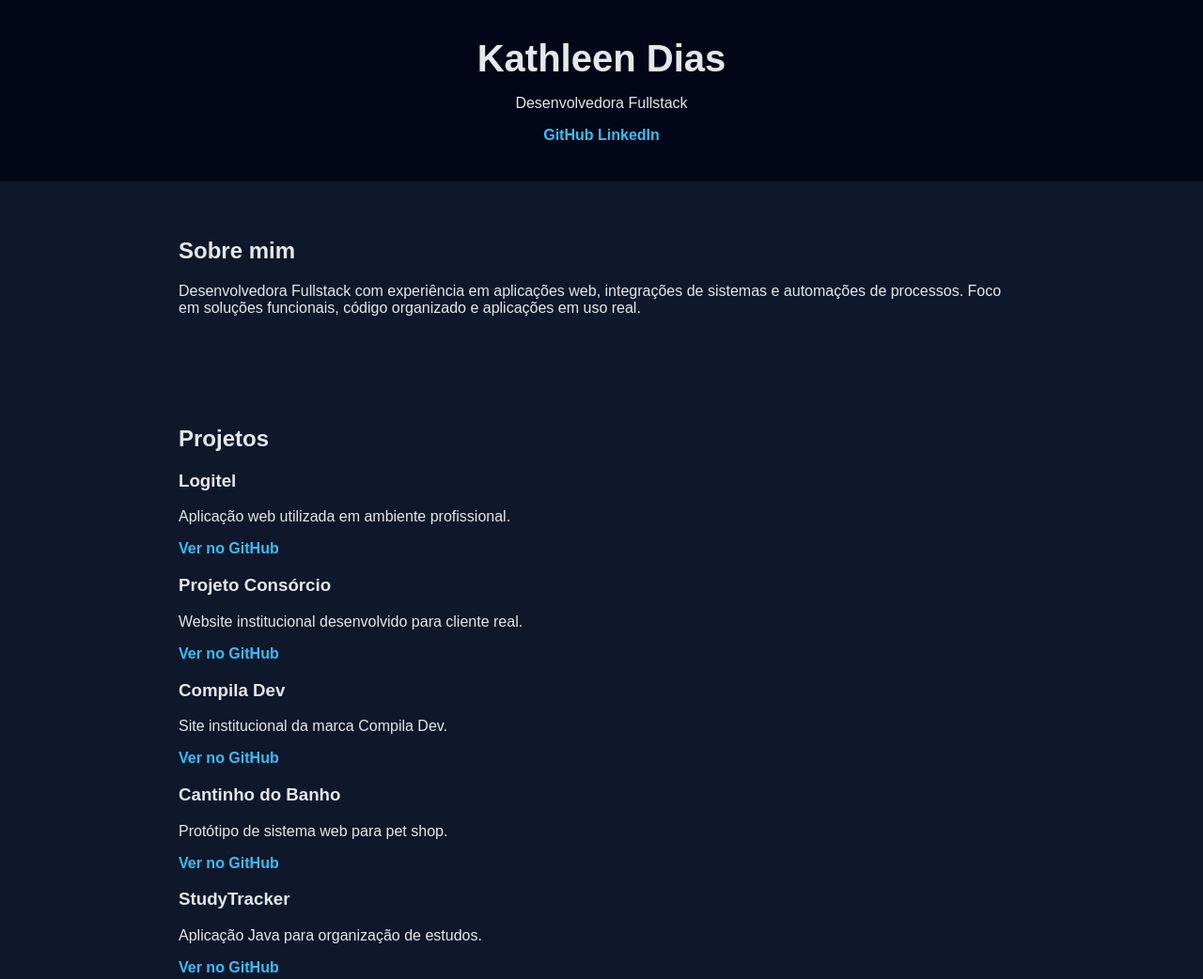
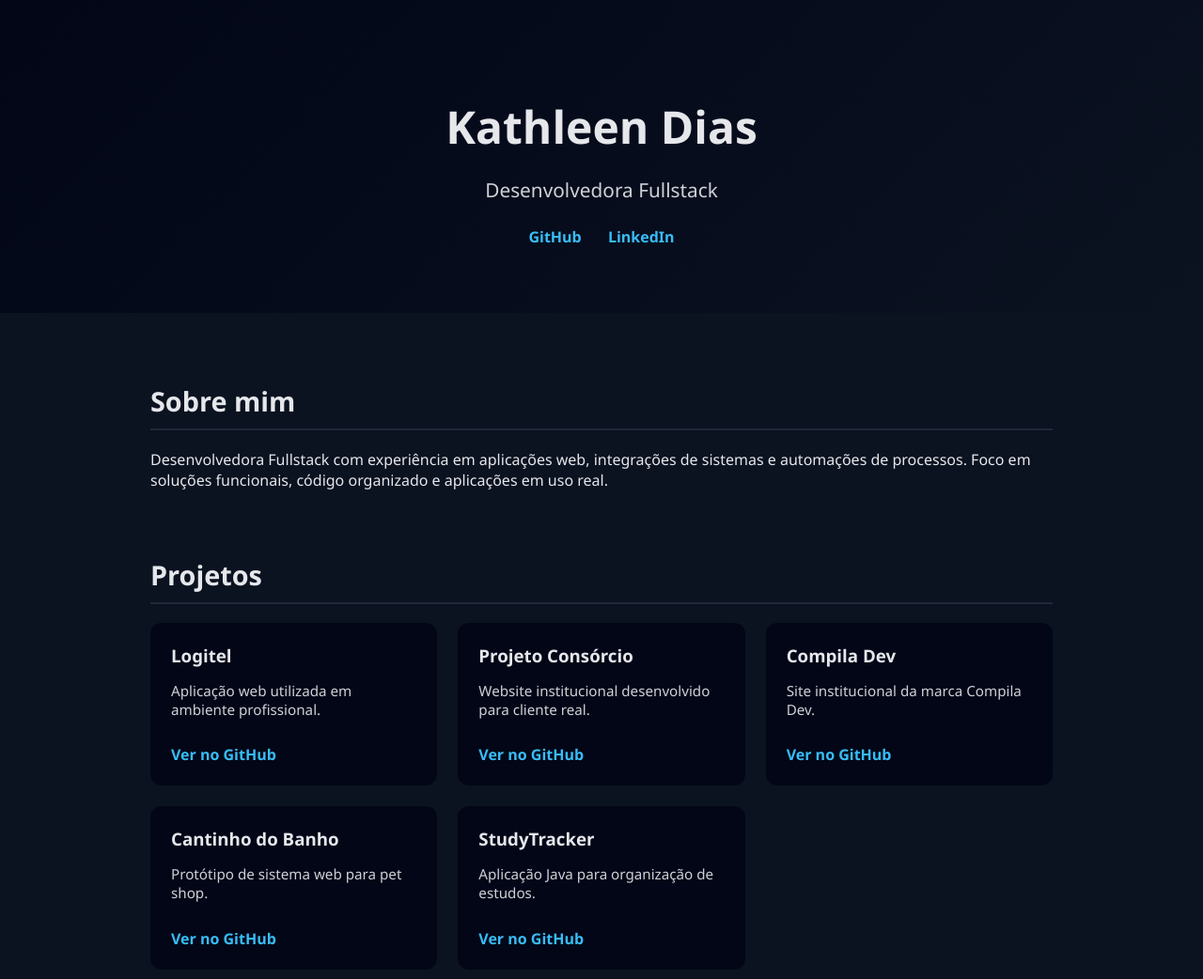
Before and after one commit to KathleenLDi/katheenDias-portfolio, a plain HTML site: page index.html in a window 1280 px wide. Shown: the top 1042 px of the page at 94% size. Drawn offline with Linux system fonts and the light colour scheme.

Commit message:
Refactor CSS styles for improved layout and design

```diff
--- a/style.css
+++ b/style.css
@@ -1,47 +1,106 @@
-body {
-  font-family: Arial, Helvetica, sans-serif;
-  background-color: #0f172a;
-  color: #e5e7eb;
-  margin: 0;
-  padding: 0;
+* {
+  box-sizing: border-box;
 }
 
-header {
-  background: #020617;
-  padding: 40px 20px;
-  text-align: center;
+body {
+  margin: 0;
+  font-family: 'Segoe UI', Arial, sans-serif;
+  background: #0b1220;
+  color: #e5e7eb;
 }
 
-h1 {
-  margin: 0;
-  font-size: 2.5rem;
+.hero {
+  background: linear-gradient(135deg, #020617, #0b1220);
+  text-align: center;
+  padding: 70px 20px;
+}
+
+.hero h1 {
+  font-size: 3rem;
+  margin-bottom: 10px;
+}
+
+.hero p {
+  font-size: 1.3rem;
+  opacity: 0.9;
+}
+
+.links {
+  margin-top: 25px;
+}
+
+.links a {
+  margin: 0 12px;
+  color: #38bdf8;
+  font-weight: bold;
+  text-decoration: none;
+}
+
+.links a:hover {
+  text-decoration: underline;
+}
+
+main {
+  max-width: 1000px;
+  margin: auto;
+  padding: 50px 20px;
 }
 
 section {
-  padding: 40px 20px;
-  max-width: 900px;
-  margin: auto;
+  margin-bottom: 70px;
 }
 
-.projeto {
-  background: #020617;
-  padding: 20px;
-  border-radius: 8px;
+h2 {
+  font-size: 1.8rem;
   margin-bottom: 20px;
+  border-bottom: 2px solid #1e293b;
+  padding-bottom: 10px;
 }
 
-a {
-  color: #38bdf8;
-  text-decoration: none;
-  font-weight: bold;
+.projetos {
+  display: grid;
+  grid-template-columns: repeat(auto-fit, minmax(260px, 1fr));
+  gap: 22px;
 }
 
-a:hover {
+.card {
+  background: #020617;
+  border-radius: 12px;
+  padding: 22px;
+  transition: transform 0.25s ease, box-shadow 0.25s ease;
+}
+
+.card:hover {
+  transform: translateY(-6px);
+  box-shadow: 0 10px 25px rgba(0,0,0,0.4);
+}
+
+.card h3 {
+  margin-top: 0;
+  margin-bottom: 10px;
+}
+
+.card p {
+  font-size: 0.95rem;
+  opacity: 0.9;
+}
+
+.card a {
+  display: inline-block;
+  margin-top: 12px;
+  color: #38bdf8;
+  font-weight: bold;
+  text-decoration: none;
+}
+
+.card a:hover {
   text-decoration: underline;
 }
 
 footer {
   text-align: center;
-  padding: 20px;
+  padding: 25px;
   background: #020617;
+  font-size: 0.9rem;
+  opacity: 0.8;
 }
```
